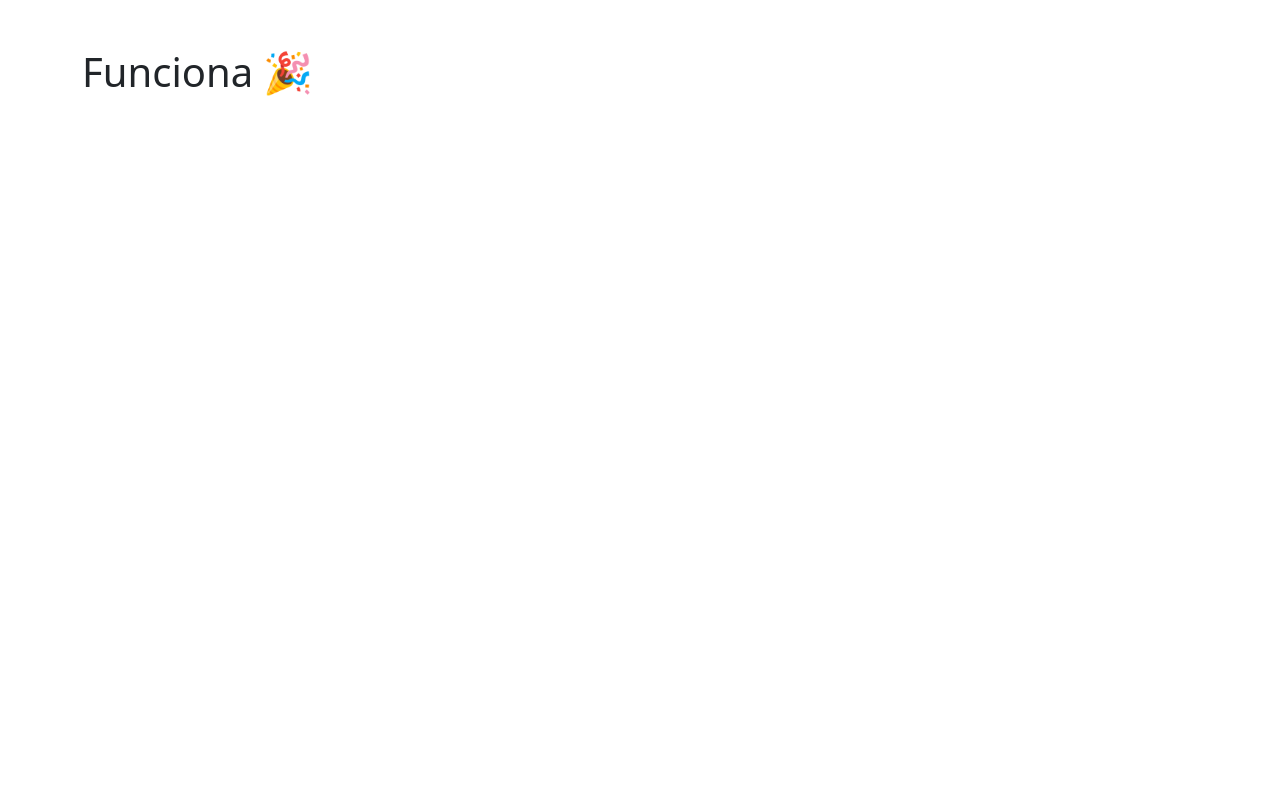
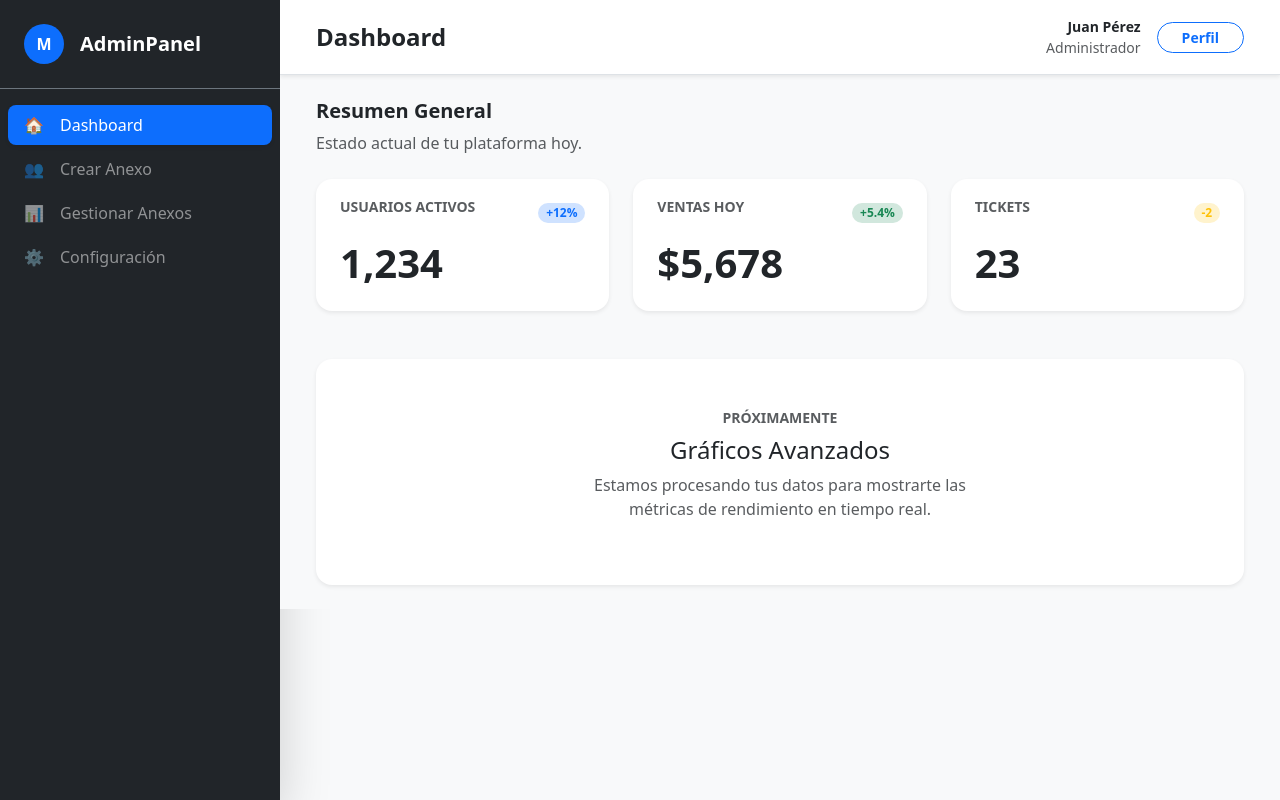
Before and after one commit to bycyber18/anexos-frontend, a React (Vite) app in the folder SoftwareReact-main/: page / in a window 1280 px wide. Built offline with nearby package versions, Linux system fonts and the light colour scheme.

Commit message:
DASHBOARD

```diff
--- a/SoftwareReact-main/src/App.tsx
+++ b/SoftwareReact-main/src/App.tsx
@@ -1,9 +1,138 @@
-function App() {
+import { useState } from "react";
+
+const menuItems = [
+  { name: "Dashboard", icon: "bi bi-grid-1x2-fill", emoji: "🏠" },
+  { name: "Crear Anexo", icon: "bi bi-people-fill", emoji: "👥" },
+  { name: "Gestionar Anexos", icon: "bi bi-bar-chart-line-fill", emoji: "📊" },
+  { name: "Configuración", icon: "bi bi-gear-fill", emoji: "⚙️" },
+];
+
+export default function App() {
+  const [active, setActive] = useState("Dashboard");
+
   return (
-    <div className="container mt-5">
-      <h1>Funciona 🎉</h1>
+    <div className="d-flex vh-100 bg-light font-sans">
+      {/* Sidebar */}
+      <aside className="bg-dark text-white shadow-lg" style={{ width: "280px" }}>
+        <div className="p-4 d-flex align-items-center border-bottom border-secondary">
+          <div className="bg-primary rounded-circle me-3" style={{ width: "40px", height: "40px", display: 'grid', placeItems: 'center' }}>
+            <span className="fw-bold">M</span>
+          </div>
+          <span className="fs-5 fw-bold tracking-tight">AdminPanel</span>
+        </div>
+
+        <nav className="nav flex-column mt-3 px-2">
+          {menuItems.map((item) => (
+            <button
+              key={item.name}
+              onClick={() => setActive(item.name)}
+              className={`nav-link border-0 mb-1 rounded-3 text-start transition-all ${
+                active === item.name
+                  ? "bg-primary text-white shadow-sm"
+                  : "text-white-50 hover-bg-secondary"
+              }`}
+              style={{ transition: '0.3s' }}
+            >
+              <span className="me-3">{item.emoji}</span>
+              {item.name}
+            </button>
+          ))}
+        </nav>
+      </aside>
+
+      {/* Main content */}
+      <div className="flex-fill d-flex flex-column overflow-hidden">
+        {/* Header */}
+        <header className="navbar navbar-light bg-white px-4 py-3 shadow-sm border-bottom">
+          <div className="container-fluid">
+            <h1 className="h4 m-0 fw-bold text-dark">{active}</h1>
+            <div className="d-flex align-items-center">
+              <div className="me-3 text-end d-none d-md-block">
+                <p className="m-0 small fw-bold">Juan Pérez</p>
+                <p className="m-0 small text-muted">Administrador</p>
+              </div>
+              <button className="btn btn-outline-primary rounded-pill px-4 btn-sm fw-bold">
+                Perfil
+              </button>
+            </div>
+          </div>
+        </header>
+
+        {/* Content */}
+        <main className="p-4 overflow-auto bg-light">
+          <div className="container-fluid">
+            {active === "Dashboard" && (
+              <section className="fade-in">
+                <div className="mb-4">
+                  <h2 className="h5 fw-bold text-dark">Resumen General</h2>
+                  <p className="text-muted">Estado actual de tu plataforma hoy.</p>
+                </div>
+
+                {/* Tarjetas con Bootstrap Grid */}
+                <div className="row g-4">
+                  <div className="col-md-4">
+                    <Card title="Usuarios Activos" value="1,234" color="primary" trend="+12%" />
+                  </div>
+                  <div className="col-md-4">
+                    <Card title="Ventas Hoy" value="$5,678" color="success" trend="+5.4%" />
+                  </div>
+                  <div className="col-md-4">
+                    <Card title="Tickets" value="23" color="warning" trend="-2" />
+                  </div>
+                </div>
+
+                {/* Sección Extra Visual */}
+                <div className="mt-5 p-5 bg-white rounded-4 shadow-sm border-0 text-center">
+                   <div className="text-muted small text-uppercase fw-bold mb-2">Próximamente</div>
+                   <h3 className="h4 text-dark">Gráficos Avanzados</h3>
+                   <p className="text-muted mx-auto" style={{maxWidth: '400px'}}>
+                     Estamos procesando tus datos para mostrarte las métricas de rendimiento en tiempo real.
+                   </p>
+                </div>
+              </section>
+            )}
+
+            {/* Marcadores de posición para otras secciones */}
+            {active !== "Dashboard" && (
+              <div className="text-center py-5">
+                <h2 className="text-muted">{active} en construcción...</h2>
+              </div>
+            )}
+          </div>
+        </main>
+      </div>
+
+      {/* Estilos embebidos para efectos extra */}
+      <style>{`
+        .hover-bg-secondary:hover { background-color: rgba(255,255,255,0.1); color: white !important; }
+        .fade-in { animation: fadeIn 0.5s ease-in; }
+        @keyframes fadeIn { from { opacity: 0; transform: translateY(10px); } to { opacity: 1; transform: translateY(0); } }
+      `}</style>
     </div>
-  )
+  );
 }
 
-export default App
+//DEFINIR LA INTERFAZ DE ARRIBA
+interface CardProps {
+  title: string;
+  value: string;
+  color: string;
+  trend: string;
+}
+
+//SE LO ASIGNAMOS A LA FUNCION DE ABAJO
+function Card({ title, value, color, trend }: CardProps) {
+  return (
+    <div className="card border-0 shadow-sm rounded-4 h-100 transition-hover">
+      <div className="card-body p-4">
+        <div className="d-flex justify-content-between align-items-start mb-3">
+          <h6 className="card-subtitle text-muted fw-bold text-uppercase small">{title}</h6>
+          <span className={`badge bg-${color}-subtle text-${color} rounded-pill`}>
+            {trend}
+          </span>
+        </div>
+        <h3 className="card-title mb-0 display-6 fw-bold">{value}</h3>
+      </div>
+    </div>
+  );
+}
```
